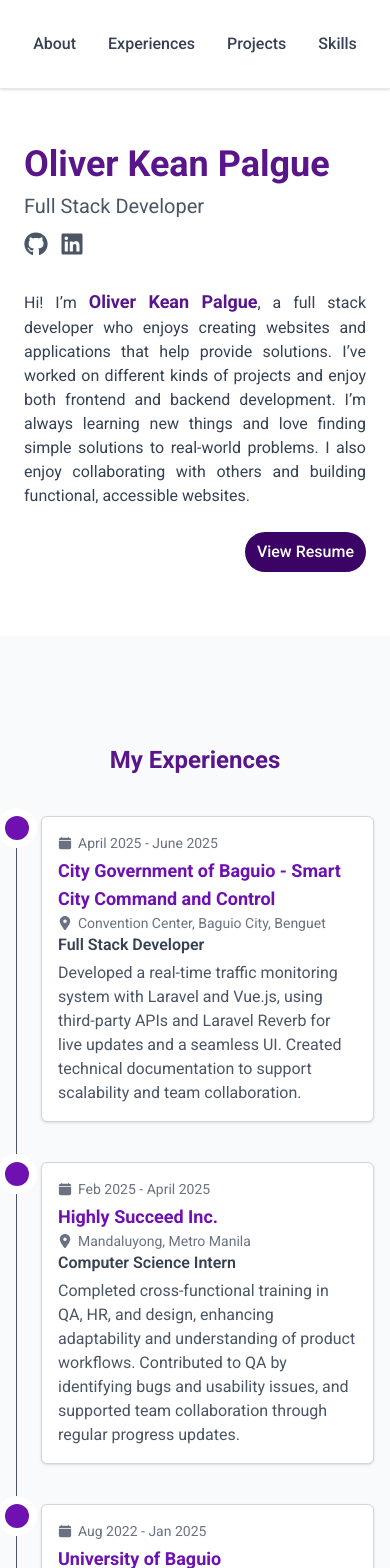
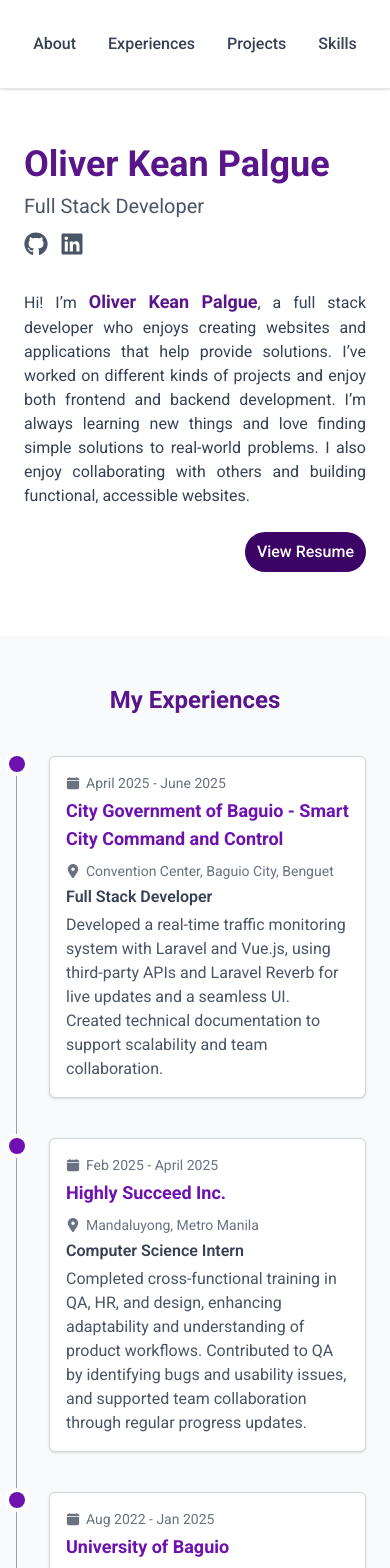
Before and after one commit to oliverkean/portfolio, a React (Vite) app: page / in a window 390 px wide. Shown: the top 1568 px of the page. Built offline with nearby package versions, Linux system fonts and the light colour scheme.

Commit message:
feat: added responsive for experience

```diff
--- a/src/sections/Experience/Experience.jsx
+++ b/src/sections/Experience/Experience.jsx
@@ -6,38 +6,42 @@
   return (
     <section
       id="experiences"
-      className="w-full h-full px-4 py-12 shadow-md bg-gray-50"
+      className="w-full h-full px-4 py-12 bg-gray-50 dark:bg-gray-900 shadow-md"
     >
       <div className="max-w-7xl mx-auto">
-        <div className="text-center mb-10 mt-15">
-          <h1 className="text-2xl font-bold text-purple-900">My Experiences</h1>
+        <div className="text-center mb-10">
+          <h1 className="text-2xl font-bold text-purple-900 dark:text-purple-400">
+            My Experiences
+          </h1>
         </div>
-        <div className="flex justify-between gap-2">
-          <ol className="relative border-s border-gray-600">
+        <div className="flex justify-center">
+          <ol className="relative border-s border-gray-400 dark:border-gray-600 w-full px-2 sm:px-6">
             {EXPERIENCE.map(
               ({ company, date, address, role, description }, index) => (
                 <li className="mb-10 ms-6" key={index}>
-                  <span className="absolute flex items-center justify-center w-6 h-6 bg-purple-800 rounded-full -start-3 ring-8 ring-white"></span>
-                  <div className="border border-gray-300 p-4 rounded-md bg-white shadow-sm">
-                    <p className="text-gray-500 text-sm mb-1 flex items-center gap-1.5">
-                      <span><IoCalendarClear /></span>
+                  <span className="absolute flex items-center justify-center w-4 h-4 sm:w-5 sm:h-5 md:w-6 md:h-6 bg-purple-800 dark:bg-purple-500 rounded-full -start-2 sm:-start-2.5 md:-start-3 ring-4 sm:ring-6 md:ring-8 ring-white dark:ring-gray-900"></span>
+                  <div className="border border-gray-300 dark:border-gray-600 p-4 rounded-md bg-white dark:bg-gray-800 shadow-sm">
+                    <p className="text-gray-500 dark:text-gray-400 text-sm mb-1 flex items-center gap-1.5">
+                      <IoCalendarClear />
                       {date}
                     </p>
-                    <div className="flex justify-between flex-wrap">
-                      <h3 className="text-lg font-bold text-purple-800">
+
+                    <div className="flex justify-between flex-wrap gap-y-2 mb-1">
+                      <h3 className="text-lg font-bold text-purple-800 dark:text-purple-400">
                         {company}
                       </h3>
-                      <span className="text-sm text-gray-500 font-normal flex gap-1.5 items-center">
-                        <span>
-                          <FaLocationDot />
-                        </span>
+                      <span className="text-sm text-gray-500 dark:text-gray-300 flex items-center gap-1.5">
+                        <FaLocationDot />
                         {address}
                       </span>
                     </div>
-                    <p className="mb-1 text-gray-700 text-md font-semibold">
+
+                    <p className="text-md font-semibold text-gray-700 dark:text-gray-200 mb-1">
                       {role}
                     </p>
-                    <p className="text-base text-gray-600">{description}</p>
+                    <p className="text-base text-gray-600 dark:text-gray-300">
+                      {description}
+                    </p>
                   </div>
                 </li>
               )
```
